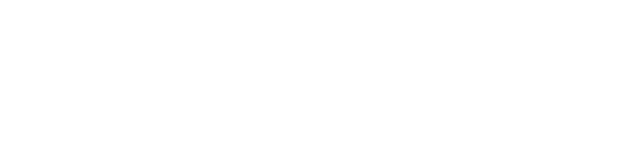
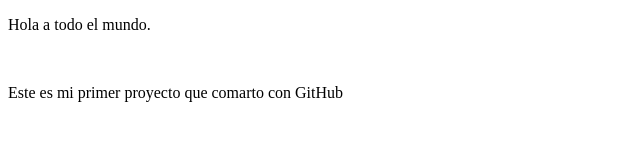
Before and after one commit to Luisperez277/proyectoDemoCursoPrework, a plain HTML site: page index.html in a window 1280 px wide. Shown: the whole page, without its empty margins (0-640 px from the left). Drawn offline with Linux system fonts and the light colour scheme.

Commit message:
Agregue un saludo a todo el mundo

```diff
--- a/index.html
+++ b/index.html
@@ -7,6 +7,8 @@
     <title>Hola Mundo</title>
 </head>
 <body>
-
+    <p>Hola a todo el mundo.</p>
+    <br>
+    <p>Este es mi primer proyecto que comarto con GitHub </p>
 </body>
 </html>
```
